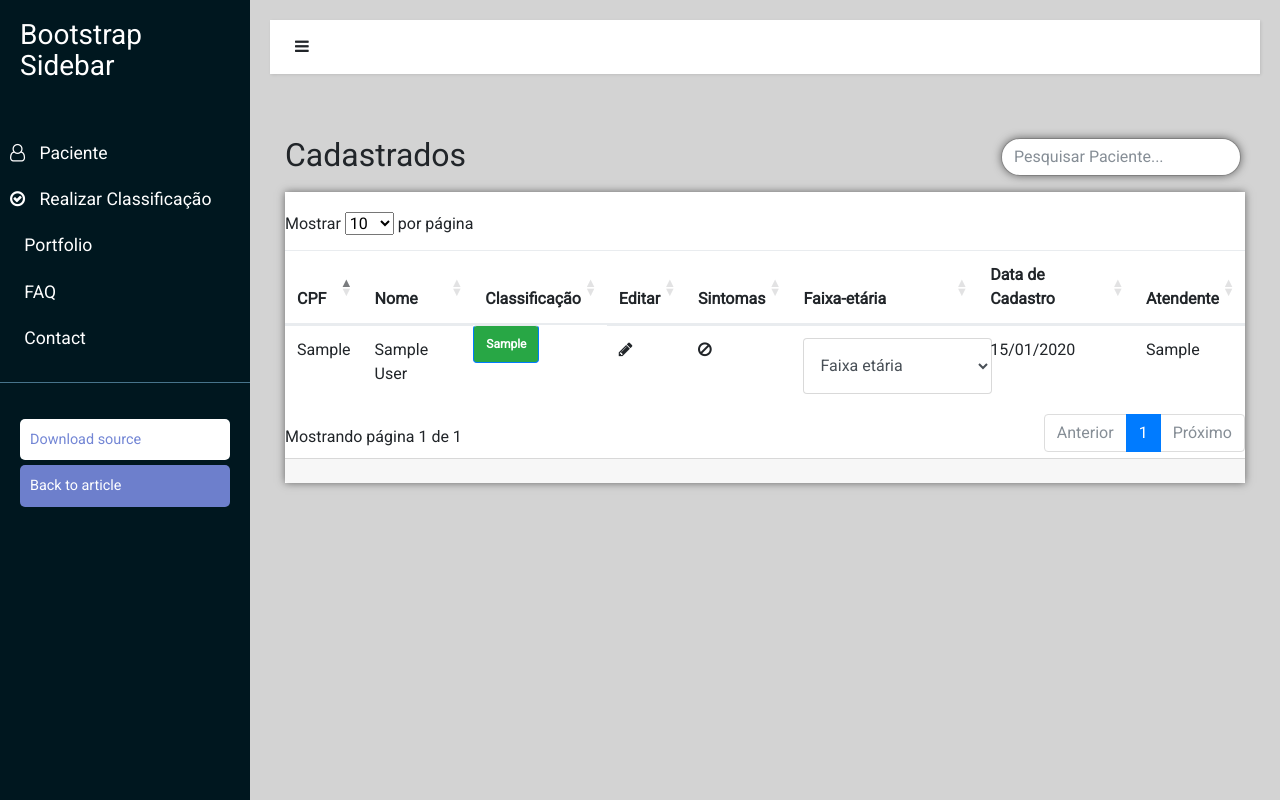
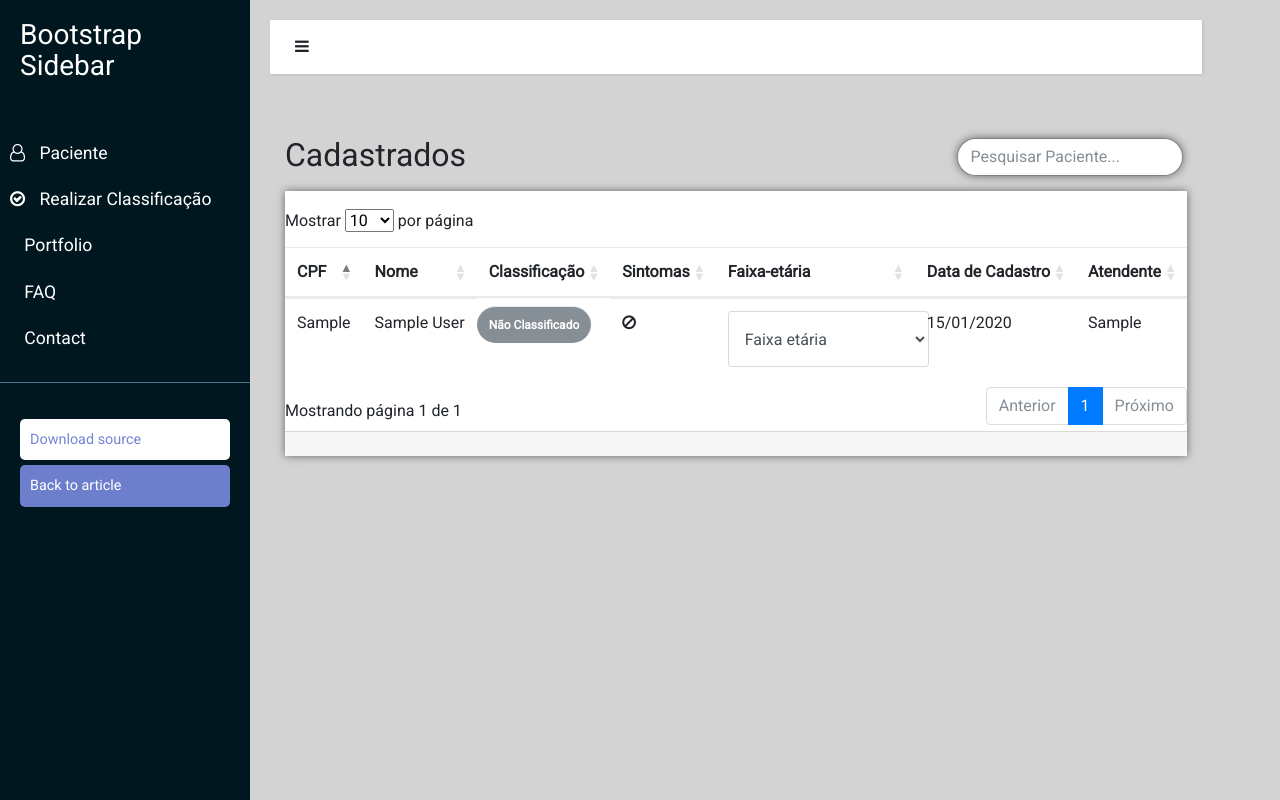
Before and after one commit to fga-eps-mds/2017.2-Classificacao-de-Risco-Pediatrico, a Django app: template templates/users/registeredPatient.html in a window 1280 px wide. Run offline with Django 3.2, Linux system fonts and the light colour scheme; the template is opened without the code that fills it: values that come from a table or form of the project are taken from there, others are empty; tables that the repository leaves empty hold one stand-in row (values such as "Sample post"); parts of the project's set-up code (start-up, migrations or seed data) failed here and were passed over; some libraries are stand-ins or nearby versions.

Commit message:
[CODE] Adding new tags for the classification attribute.

```diff
--- a/crp/static/css/registeredPatient.css
+++ b/crp/static/css/registeredPatient.css
@@ -10,7 +10,6 @@
 #title {
     margin-left: 10%;
 
-
 }
 
 #list {
@@ -20,3 +19,7 @@
     margin-bottom: 3%;
     padding-top: 2%;
 }
+
+.button {
+    margin-top: 100px;
+}
--- a/templates/users/registeredPatient.html
+++ b/templates/users/registeredPatient.html
@@ -36,14 +36,13 @@
                     <table id="example" class="table table-condensed"  cellspacing="0" width="100%">
                     <thead>
                         <tr>
-                            <th class="hidden-xs hidden-sm">CPF</th>
+                            <th>CPF</th>
                             <th>Nome</th>
                             <th>Classificação</th>
-                            <th>Editar</th>
-                            <th>Sintomas</th>
-                            <th>Faixa-etária</th>
-                            <th>Data de Cadastro</th>
-                            <th>Atendente</th>
+                            <th class="hidden-xs hidden-sm">Sintomas</th>
+                            <th class="hidden-xs hidden-sm">Faixa-etária</th>
+                            <th class="hidden-xs hidden-sm">Data de Cadastro</th>
+                            <th class="hidden-xs hidden-sm">Atendente</th>
                         </tr>
                     </thead>
                     <tbody>
@@ -51,8 +50,8 @@
                             <tr>
                               <td>{{ patient.cpf}}</td>
                               <td>{{ patient.name }}</td>
-                              <td class="badge badge-success btn btn-primary" data-toggle="modal" data-target="#exampleModal">{{ patient.guardian }}</td>
-                              <td><a href="edit/{{ patient.cpf }}"><i class="fa fa-pencil" aria-hidden="true"></i></a></td>
+                              <td class="badge badge-pill badge-secondary mt-2" data-toggle="modal" data-target="#exampleModal">Não Classificado</td>
+
                               <td><a href="#" data-toggle="modal" data-target="#{{ patient.cpf }}"><i class="fa fa-ban" aria-hidden="true"></i></a></td>
                               <td>
 
@@ -83,27 +82,27 @@
     </div>
 </div>
 
-{% for patient in patients %}
-    <div class="modal fade" id="{{ patient.id_user }}" tabindex="-1" role="dialog" aria-labelledby="Deletar Paciente" aria-hidden="true">
-        <div class="modal-dialog" role="document">
-            <div class="modal-content">
-                <div class="modal-header">
-                    <h5 class="modal-title" id="exampleModalLabel">Deletar Paciente</h5>
-                    <button type="button" class="close" data-dismiss="modal" aria-label="Close">
-                    <span aria-hidden="true">&times;</span>
-                    </button>
-                </div>
-                <div class="modal-body">
-                    Tem certeza que deseja deletar o registro do {{ patient.name }}?
-                </div>
-                <div class="modal-footer">
-                    <button type="button" class="btn btn-secondary" data-dismiss="modal">Fechar</button>
-                    <a href="{% url 'users:patient_remove' patient.cpf %}" class="btn btn-danger">Deletar</a>
-                </div>
-            </div>
-        </div>
-    </div>
-{% endfor %}
+{#{% for patient in patients %}#}
+{#    <div class="modal fade" id="{{ patient.id_user }}" tabindex="-1" role="dialog" aria-labelledby="Deletar Paciente" aria-hidden="true">#}
+{#        <div class="modal-dialog" role="document">#}
+{#            <div class="modal-content">#}
+{#                <div class="modal-header">#}
+{#                    <h5 class="modal-title" id="exampleModalLabel">Deletar Paciente</h5>#}
+{#                    <button type="button" class="close" data-dismiss="modal" aria-label="Close">#}
+{#                    <span aria-hidden="true">&times;</span>#}
+{#                    </button>#}
+{#                </div>#}
+{#                <div class="modal-body">#}
+{#                    Tem certeza que deseja deletar o registro do {{ patient.name }}?#}
+{#                </div>#}
+{#                <div class="modal-footer">#}
+{#                    <button type="button" class="btn btn-secondary" data-dismiss="modal">Fechar</button>#}
+{#                    <a href="{% url 'users:patient_remove' patient.cpf %}" class="btn btn-danger">Deletar</a>#}
+{#                </div>#}
+{#            </div>#}
+{#        </div>#}
+{#    </div>#}
+{#{% endfor %}#}
 
     <!-- Modal Classification-->
 <div class="modal fade" id="exampleModal" tabindex="-1" role="dialog" aria-labelledby="exampleModalLabel"
@@ -111,13 +110,16 @@
   <div class="modal-dialog" role="document">
     <div class="modal-content">
       <div class="modal-header">
-        <h5 class="modal-title" id="exampleModalLabel">Modal title</h5>
+        <h5 class="modal-title" id="exampleModalLabel">Classificação</h5>
         <button type="button" class="close" data-dismiss="modal" aria-label="Close">
           <span aria-hidden="true">&times;</span>
         </button>
       </div>
       <div class="modal-body">
-        ...
+              <span class="badge badge-pill badge-danger">Atendimento Imediato</span>
+              <span class="badge badge-pill badge-warning">Atendimento Hospitalar</span>
+              <span class="badge badge-pill badge-success">Atendimento Ambulatorial</span>
+              <span class="badge badge-pill badge-info">Atendimento Eletivo</span>
       </div>
       <div class="modal-footer">
         <button type="button" class="btn btn-secondary" data-dismiss="modal">Close</button>
```
